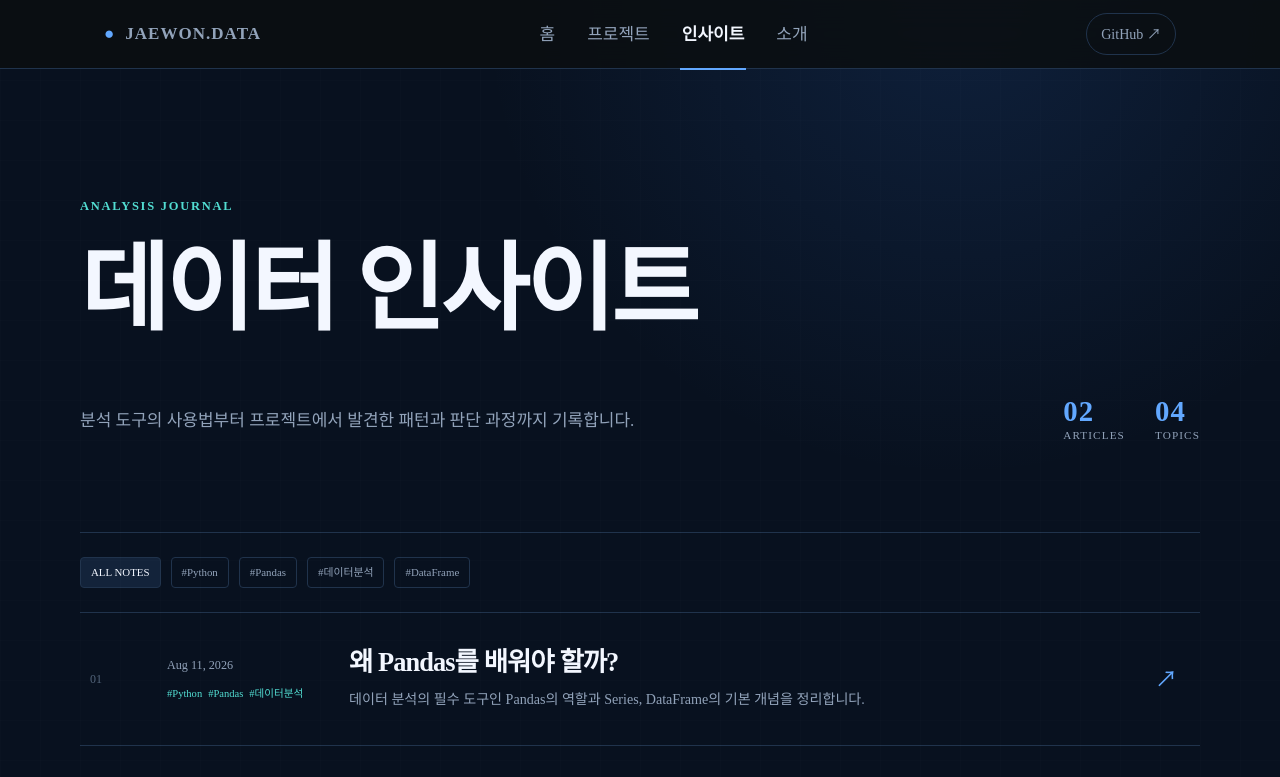
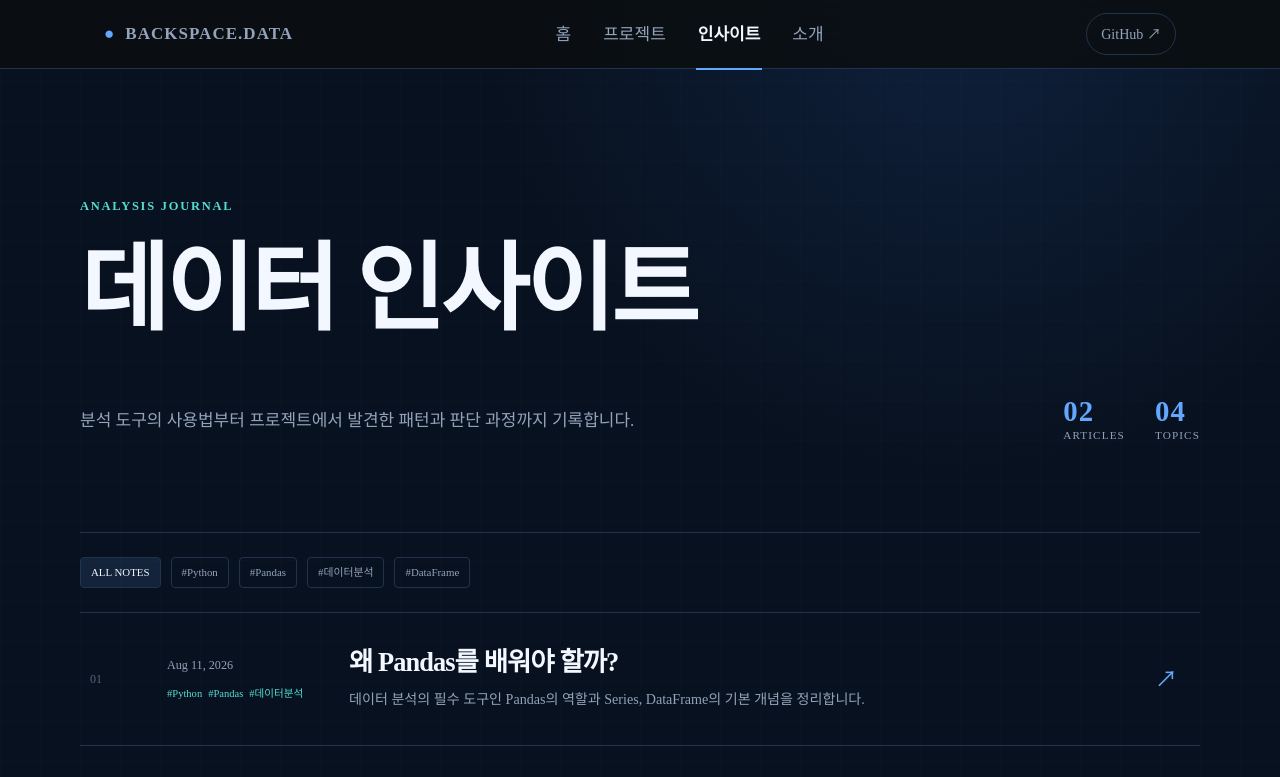
Before and after one commit to beckspeca/beckspeca.github.io, an Astro site: page /blog in a window 1280 px wide. Shown: the top 777 px of the page. Built offline with nearby package versions, Linux system fonts and the light colour scheme; Astro itself is replaced by a stand-in of ours.

Commit message:
Rename portfolio brand to BACKSPACE.DATA

```diff
--- a/src/consts.ts
+++ b/src/consts.ts
@@ -1,7 +1,7 @@
 // Place any global data in this file.
 // You can import this data from anywhere in your site by using the `import` keyword.
 
-export const SITE_TITLE = 'JAEWON.DATA';
+export const SITE_TITLE = 'BACKSPACE.DATA';
 export const SITE_DESCRIPTION = '데이터에서 질문을 발견하고 근거 있는 답을 만드는 데이터 분석가 신재원의 포트폴리오';
 export const AUTHOR = '신재원';
 export const GITHUB_URL = 'https://github.com/beckspeca';
--- a/src/pages/blog/index.astro
+++ b/src/pages/blog/index.astro
@@ -2,7 +2,7 @@
 import { getCollection } from 'astro:content'; import BaseHead from '../../components/BaseHead.astro'; import Footer from '../../components/Footer.astro'; import FormattedDate from '../../components/FormattedDate.astro'; import Header from '../../components/Header.astro';
 const posts=(await getCollection('blog',({data})=>!data.draft)).sort((a,b)=>b.data.pubDate.valueOf()-a.data.pubDate.valueOf()); const base=import.meta.env.BASE_URL.replace(/\/$/,''); const tags=[...new Set(posts.flatMap(post=>post.data.tags))];
 ---
-<!doctype html><html lang="ko"><head><BaseHead title="인사이트 | JAEWON.DATA" description="데이터 분석 과정에서 배우고 발견한 내용을 기록합니다."/></head><body><Header/><main>
+<!doctype html><html lang="ko"><head><BaseHead title="인사이트 | BACKSPACE.DATA" description="데이터 분석 과정에서 배우고 발견한 내용을 기록합니다."/></head><body><Header/><main>
 <header class="page-head"><div><p class="eyebrow">Analysis journal</p><h1>데이터 인사이트</h1><p>분석 도구의 사용법부터 프로젝트에서 발견한 패턴과 판단 과정까지 기록합니다.</p></div><div class="summary"><span><b>{String(posts.length).padStart(2,'0')}</b> Articles</span><span><b>{String(tags.length).padStart(2,'0')}</b> Topics</span></div></header>
 <section class="filters"><span>ALL NOTES</span>{tags.map(tag=><span>#{tag}</span>)}</section>
 <section class="list">{posts.map((post,index)=><article><div class="index">{String(index+1).padStart(2,'0')}</div><div class="meta"><time><FormattedDate date={post.data.pubDate}/></time><div>{post.data.tags.map(tag=><span>#{tag}</span>)}</div></div><a href={`${base}/blog/${post.id}/`}><h2>{post.data.title}</h2><p>{post.data.description}</p></a><a class="arrow" aria-label={`${post.data.title} 읽기`} href={`${base}/blog/${post.id}/`}>↗</a></article>)}</section>
```
Also changed, not shown: src/pages/projects.astro (+1 -1 lines), README.md.
